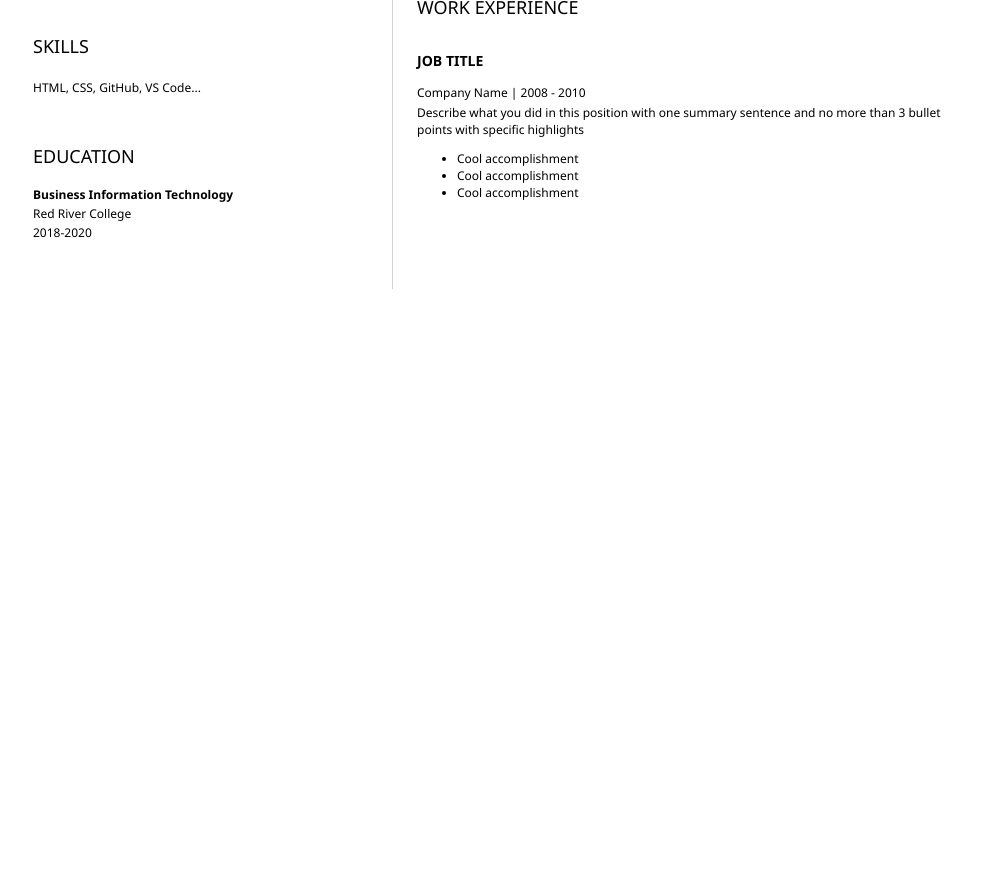
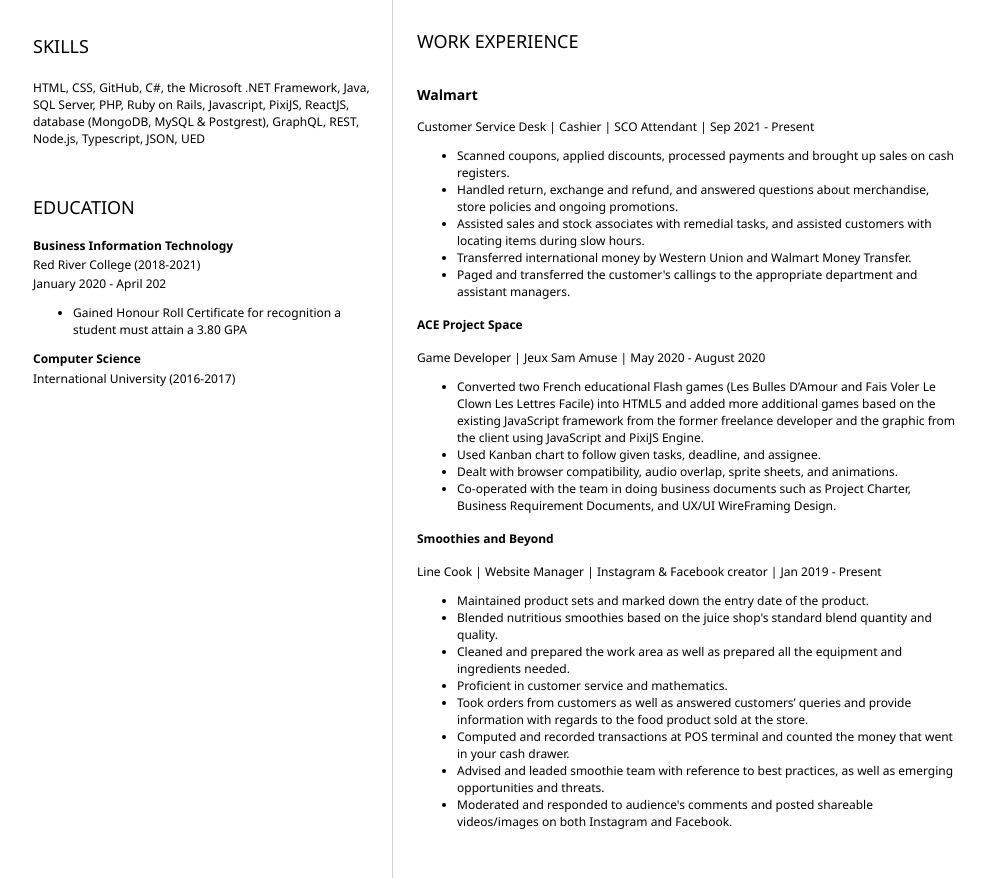
Before and after one commit to mnathuw/resume, a plain HTML site: page index.html in a window 1280 px wide. Shown: the part 323-1201 px from the top of the page, without its empty margins (151-1136 px from the left). Before the commit the page ends 800 px from the top, so only its background shows below. Drawn offline with Linux system fonts and the light colour scheme.

Commit message:
Final Commit

```diff
--- /dev/null
+++ b/codeswing.json
@@ -0,0 +1,4 @@
+{
+  "scripts": [],
+  "styles": []
+}
--- a/index.html
+++ b/index.html
@@ -1,7 +1,8 @@
 <html>
+
 <head>
     <link href="style.css" rel="stylesheet">
-		<title>Thu Mai</title>
+    <title>Thu Mai Resume</title>
     <link rel="stylesheet" href="https://cdnjs.cloudflare.com/ajax/libs/font-awesome/5.15.4/css/all.min.css">
 </head>
 
@@ -10,7 +11,7 @@
         <!-- resume header with your name and title -->
         <h1><b>THU</b> MAI</h1>
         <hr>
-			SOFTWARE DEVELOPER | FULLSTACK DEVELOPER
+        SOFTWARE DEVELOPER | WEB DEVELOPER
         <hr>
     </header>
     <main>
@@ -34,17 +35,27 @@
             <section>
                 <h2>SKILLS</h2>
                 <!-- your skills AKA "buzzwords" -->
-                    <p>HTML, CSS, GitHub, VS Code...</p>
+                <p>HTML, CSS, GitHub, C#, the Microsoft .NET Framework, Java, SQL Server, PHP, Ruby on Rails,
+                    Javascript, PixiJS, ReactJS, database (MongoDB, MySQL & Postgrest), GraphQL, REST, Node.js,
+                    Typescript, JSON, UED</p>
+
             </section>
             <section>
                 <h2>EDUCATION</h2>
                 <!-- your education -->
                 <b>Business Information Technology</b>
                 <p>
-                        Red River College
+                    Red River College (2018-2021)
                 </p>
                 <p>
-                        2018-2020
+                    January 2020 - April 202
+                </p>
+                <ul>
+                    <li>Gained Honour Roll Certificate for recognition a student must attain a 3.80 GPA</li>
+                </ul>
+                <b>Computer Science</b>
+                <p>
+                    International University (2016-2017)
                 </p>
             </section>
         </article>
@@ -52,25 +63,67 @@
             <section>
                 <h2>ABOUT</h2>
                 <!-- about you -->
-					<p>A brief paragraph about you and what kind of company you want to work for.</p>
+                <p>I enrolled in the Business Information Technology Co-op program at Red River College. I enjoy helping
+                    people as I want to be helped and making connection with other people, and putitng myself in their
+                    situations.
+                </p>
             </section>
             <section>
                 <h2>WORK EXPERIENCE</h2>
                 <!-- your work experience -->
-                    <h3><b>JOB TITLE</b></h3>
+                <h3><b>Walmart</b></h3>
                 <p>
-                            Company Name | 2008 - 2010
-                    </p>
-                    <p>
-                            Describe what you did in this position with one summary sentence and no more than 3 bullet points with specific highlights
+                    Customer Service Desk | Cashier | SCO Attendant | Sep 2021 - Present
                 </p>
                 <ul>
-                            <li>Cool accomplishment</li>
-                            <li>Cool accomplishment</li>
-                            <li>Cool accomplishment</li>
+                    <li>Scanned coupons, applied discounts, processed payments and brought up sales on cash registers.
+                    </li>
+                    <li>Handled return, exchange and refund, and answered questions about merchandise, store policies
+                        and ongoing promotions.</li>
+                    <li>Assisted sales and stock associates with remedial tasks, and assisted customers with locating
+                        items during slow hours.</li>
+                    <li>Transferred international money by Western Union and Walmart Money Transfer.</li>
+                    <li>Paged and transferred the customer's callings to the appropriate department and assistant
+                        managers.</li>
                 </ul>
+                <h4><b>ACE Project Space</b></h4>
+                <p>
+                    Game Developer | Jeux Sam Amuse | May 2020 - August 2020
+                </p>
+                <ul>
+                    <li> Converted two French educational Flash games (Les Bulles D’Amour and Fais Voler Le Clown Les
+                        Lettres Facile) into HTML5 and added more additional games based on the existing JavaScript
+                        framework from the former freelance developer and the graphic from the client using JavaScript
+                        and PixiJS Engine.</li>
+                    <li> Used Kanban chart to follow given tasks, deadline, and assignee.</li>
+                    <li> Dealt with browser compatibility, audio overlap, sprite sheets, and animations.</li>
+                    <li> Co-operated with the team in doing business documents such as Project Charter, Business
+                        Requirement Documents, and UX/UI WireFraming Design.</li>
+                </ul>
+                <h4><b>Smoothies and Beyond</b></h4>
+                <p>
+                    Line Cook | Website Manager | Instagram & Facebook creator | Jan 2019 - Present
+                </p>
+                <ul>
+                    <li> Maintained product sets and marked down the entry date of the product.</li>
+                    <li> Blended nutritious smoothies based on the juice shop's standard blend quantity and quality.
+                    </li>
+                    <li> Cleaned and prepared the work area as well as prepared all the equipment and ingredients
+                        needed.</li>
+                    <li> Proficient in customer service and mathematics.</li>
+                    <li> Took orders from customers as well as answered customers’ queries and provide information with
+                        regards to the food product sold at the store.</li>
+                    <li> Computed and recorded transactions at POS terminal and counted the money that went in your cash
+                        drawer.</li>
+                    <li> Advised and leaded smoothie team with reference to best practices, as well as emerging
+                        opportunities and threats.</li>
+                    <li> Moderated and responded to audience's comments and posted shareable videos/images on both
+                        Instagram and Facebook.</li>
+                </ul>
+
             </section>
         </article>
     </main>
 </body>
+
 </html>
```
Lines whose indentation alone changed are shown as unchanged.
